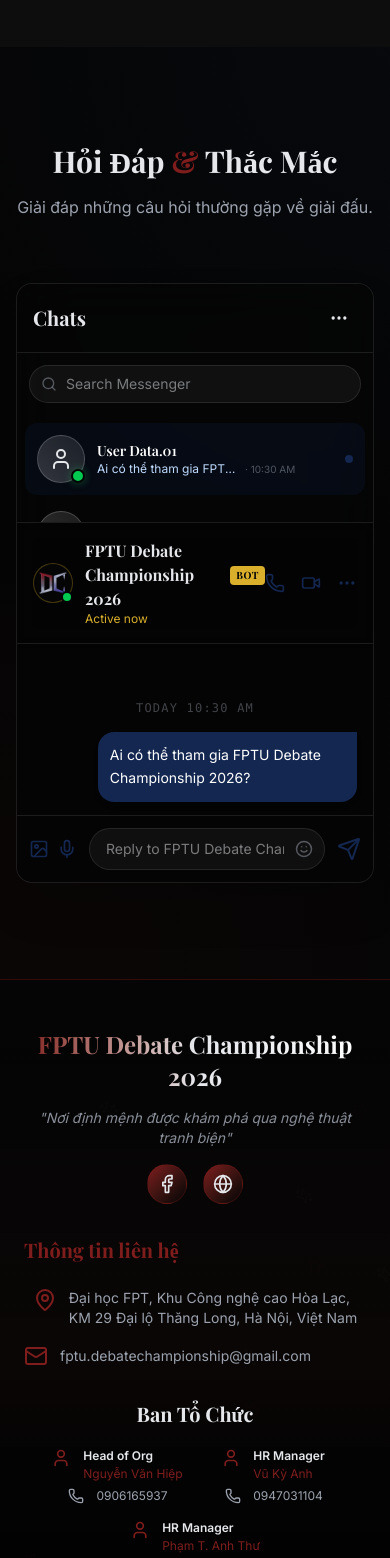
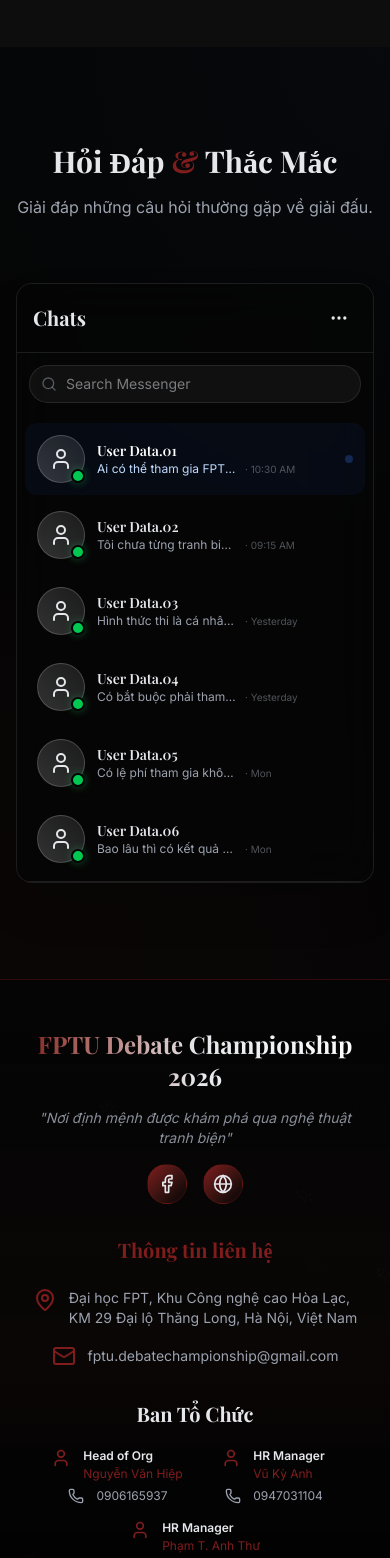
Before and after one commit to nvdekay/fptu-debatechampionship2025-landing, a React (Vite) app: page / in a window 390 px wide. Shown: the part 5996-7554 px from the top of the page. Built offline with nearby package versions, Linux system fonts and the light colour scheme; grey boxes are pictures that could not be loaded; a web font is replaced by a local one.

Commit message:
feat: refactor UI

```diff
--- a/src/components/layout/Footer.jsx
+++ b/src/components/layout/Footer.jsx
@@ -131,9 +131,9 @@
           {/* Contact Info */}
           <motion.div
             variants={itemVariants}
-            className="flex flex-col gap-4 lg:text-left"
+            className="flex flex-col gap-4 items-center lg:items-start lg:text-left"
           >
-            <h4 className="text-xl font-bold text-magma-red mb-2 font-serif">
+            <h4 className="text-xl font-bold text-magma-red mb-2 font-serif text-center lg:text-left">
               Thông tin liên hệ
             </h4>
 
@@ -156,7 +156,7 @@
             </motion.div>
 
             <motion.div
-              className="flex items-center gap-3"
+              className="flex items-center gap-3 justify-center lg:justify-start"
               whileHover={{ x: 5 }}
             >
               <Mail className="text-2xl text-magma-red" size={24} />
--- a/src/features/hero/HeroSection.jsx
+++ b/src/features/hero/HeroSection.jsx
@@ -16,7 +16,7 @@
           <img
             src="/img/logo kim loại.webp"
             alt="FPTU Debate Championship Logo"
-            className="w-32 sm:w-48 md:w-3/5 h-auto object-contain drop-shadow-[0_0_15px_rgba(255,255,255,0.1)]"
+            className="w-3/5 sm:w-3/5 md:w-3/5 h-auto object-contain drop-shadow-[0_0_15px_rgba(255,255,255,0.1)]"
           />
         </motion.div>
 
--- a/src/features/rules/QnASection.jsx
+++ b/src/features/rules/QnASection.jsx
@@ -1,9 +1,10 @@
 import React, { useState } from 'react';
 import { motion, AnimatePresence } from 'framer-motion';
-import { User, Search, MoreHorizontal, Phone, Video, Send, Image as ImageIcon, Smile, Mic } from 'lucide-react';
+import { User, Search, MoreHorizontal, Phone, Video, Send, Image as ImageIcon, Smile, Mic, ArrowLeft } from 'lucide-react';
 
 const QnASection = () => {
   const [activeIndex, setActiveIndex] = useState(0);
+  const [showMobileChat, setShowMobileChat] = useState(false);
 
   const faqs = [
     {
@@ -77,7 +78,8 @@
           className="max-w-6xl mx-auto bg-void-black/60 backdrop-blur-xl border border-mithril/10 rounded-2xl shadow-2xl overflow-hidden flex flex-col md:flex-row h-[600px] md:h-[700px]"
         >
           {/* Left Sidebar - Chat List */}
-          <div className="w-full md:w-[350px] lg:w-[400px] bg-void-black/40 border-b md:border-b-0 md:border-r border-mithril/10 flex flex-col h-[40%] md:h-full">
+          {/* Mobile: Hidden if chat open. Desktop: Always visible */}
+          <div className={`w-full md:w-[350px] lg:w-[400px] bg-void-black/40 border-b md:border-b-0 md:border-r border-mithril/10 flex-col h-full md:h-full ${showMobileChat ? 'hidden md:flex' : 'flex'}`}>
             {/* Header */}
             <div className="p-4 border-b border-mithril/10 flex justify-between items-center bg-void-black/20">
               <h3 className="text-xl font-bold text-mithril">Chats</h3>
@@ -104,7 +106,10 @@
               {faqs.map((faq, index) => (
                 <div
                   key={faq.id}
-                  onClick={() => setActiveIndex(index)}
+                  onClick={() => {
+                    setActiveIndex(index);
+                    setShowMobileChat(true);
+                  }}
                   className={`flex items-center gap-3 p-3 rounded-xl cursor-pointer transition-all duration-200 ${activeIndex === index ? 'bg-steel-blue/20' : 'hover:bg-mithril/5'}`}
                 >
                   <div className="relative shrink-0">
@@ -129,10 +134,19 @@
           </div>
 
           {/* Right Main - Active Chat */}
-          <div className="flex-1 flex flex-col bg-void-black/20 h-[60%] md:h-full">
+          {/* Mobile: Flex if chat open, hidden if not. Desktop: Always flex */}
+          <div className={`flex-1 flex-col bg-void-black/20 h-full md:h-full ${showMobileChat ? 'flex' : 'hidden md:flex'}`}>
             {/* Chat Header */}
             <div className="p-4 border-b border-mithril/10 flex justify-between items-center bg-void-black/40 backdrop-blur-sm z-10 shadow-sm">
               <div className="flex items-center gap-3">
+                {/* Back Button for Mobile */}
+                <button
+                  onClick={() => setShowMobileChat(false)}
+                  className="md:hidden text-mithril hover:text-white mr-1"
+                >
+                  <ArrowLeft size={24} />
+                </button>
+
                 <div className="relative">
                   <div className="w-10 h-10 rounded-full bg-void-black border border-arena-gold/30 p-0.5">
                     <img src="/img/icon.webp" alt="Admin" className="w-full h-full object-contain rounded-full" />
@@ -140,14 +154,14 @@
                   <div className="absolute bottom-0 right-0 w-3 h-3 bg-green-500 border-2 border-void-black rounded-full"></div>
                 </div>
                 <div>
-                  <h3 className="font-bold text-mithril flex items-center gap-2">
-                    FPTU Debate Championship 2026
-                    <span className="bg-arena-gold text-void-black text-[10px] px-1.5 py-0.5 rounded font-bold uppercase tracking-wider">Bot</span>
+                  <h3 className="font-bold text-mithril flex items-center gap-2 text-sm sm:text-base">
+                    <span className="truncate max-w-[150px] sm:max-w-none">FPTU Debate Championship 2026</span>
+                    <span className="bg-arena-gold text-void-black text-[10px] px-1.5 py-0.5 rounded font-bold uppercase tracking-wider shrink-0">Bot</span>
                   </h3>
                   <p className="text-xs text-arena-gold">Active now</p>
                 </div>
               </div>
-              <div className="flex items-center gap-4 text-steel-blue">
+              <div className="flex items-center gap-2 sm:gap-4 text-steel-blue">
                 <Phone size={20} className="hover:text-arena-gold cursor-pointer" />
                 <Video size={20} className="hover:text-arena-gold cursor-pointer" />
                 <MoreHorizontal size={20} className="hover:text-arena-gold cursor-pointer" />
```
